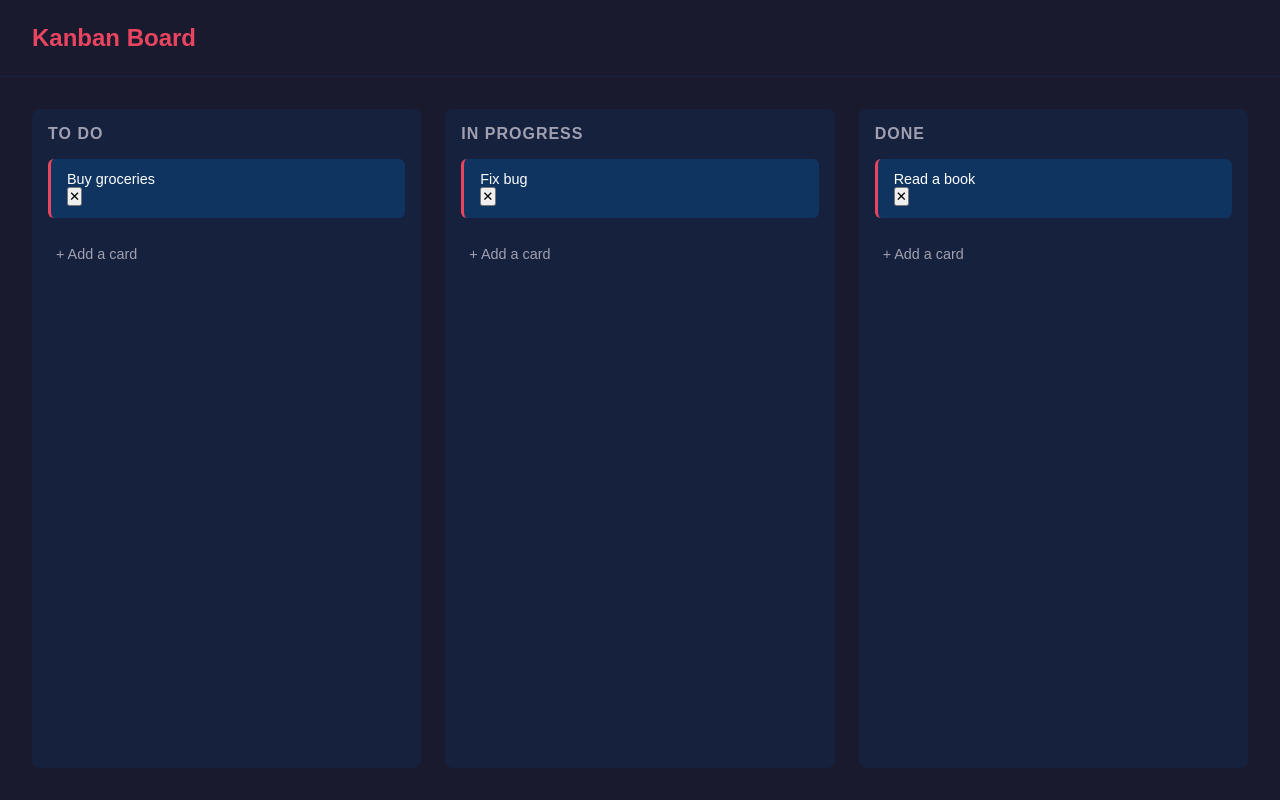
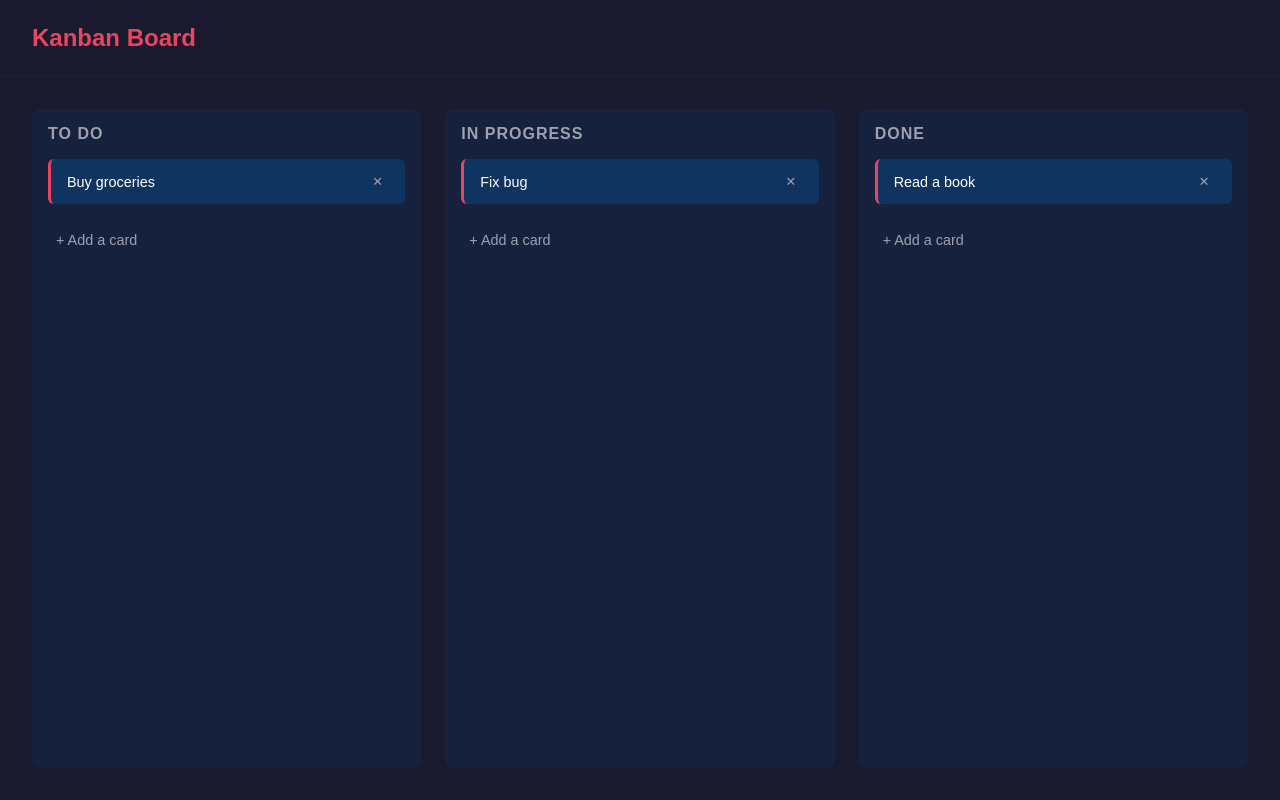
Before and after one commit to yegost/kanban-board, a React (Vite) app: page / in a window 1280 px wide. Built offline with nearby package versions, Linux system fonts and the light colour scheme.

Commit message:
add styles to delete button

```diff
--- a/src/index.css
+++ b/src/index.css
@@ -70,8 +70,10 @@ body {
   margin-bottom: 0.75rem;
   cursor: grab;
   border-left: 3px solid #e94560;
+  display: flex;
+  justify-content: space-between;
+  align-items: center;
 }
-
 .card p {
   font-size: 0.9rem;
 }
@@ -135,3 +137,18 @@ body {
 .btn-cancel:hover {
   color: #fff;
 }
+
+.btn-delete {
+  background: transparent;
+  border: none;
+  color: #a0a0b0;
+  cursor: pointer;
+  font-size: 0.8rem;
+  padding: 0.2rem 0.4rem;
+  border-radius: 4px;
+  flex-shrink: 0;
+}
+
+.btn-delete:hover {
+  color: #e94560;
+}
```
